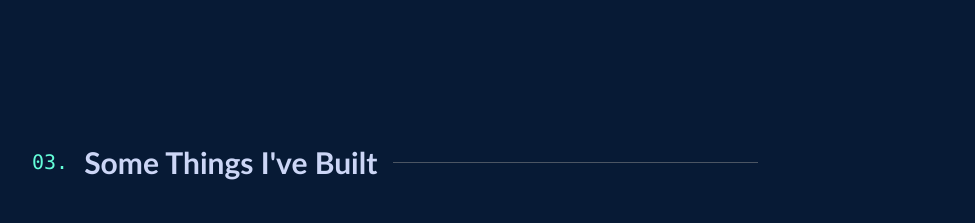
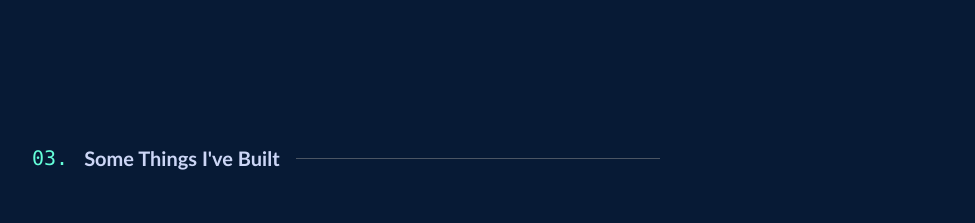
Before and after one commit to Ali-Azhar128/portfolio, a Next.js app: page / in a window 1280 px wide. Shown: the part 2240-2463 px from the top of the page, without its empty margins (152-1127 px from the left). Built offline with nearby package versions, Linux system fonts and the light colour scheme.

Commit message:
Fixed UI Bugs

```diff
--- a/src/app/globals.css
+++ b/src/app/globals.css
@@ -369,6 +369,7 @@ nav{
 .contactHeading{
   font-size: clamp(40px, 8vw, 70px);
   text-wrap: nowrap;
+  white-space: nowrap;
 }
 
 
--- a/src/components/ContactMe.tsx
+++ b/src/components/ContactMe.tsx
@@ -17,10 +17,10 @@ const ContactMe = () => {
   const subject = 'Hello!';
   const body = 'I would like to get in touch with you.';
   return (
-    <div className='hidden1 logo w-full min-h-[80vh] max-w-[50%] m-auto flex flex-col justify-center items-center space-y-5' ref={sectionRef}>
+    <div className='hidden1 logo w-full min-h-[80vh] max-w-[80%] md:max-w-[50%] m-auto flex flex-col justify-center items-center space-y-5' ref={sectionRef}>
         <p className='text-primary-color font-mono'><span className='text-sm text-primary-color font-thin'>04. </span>What's Next?</p>
         <p className='contactHeading text-heading-color text-6xl font-semibold font-calibre'>Get In Touch</p>
-        <p className='text-[#8892af] font-calibre text-center text-lg'>I’m currently exploring new opportunities, and my inbox is always open. Whether you have a role to discuss or just want to connect, feel free to reach out, and I’ll do my best to get back to you!</p>
+        <p className='text-[#8892af] font-calibre text-center md:text-lg text-base leading-tight'>I’m currently exploring new opportunities, and my inbox is always open. Whether you have a role to discuss or just want to connect, feel free to reach out, and I’ll do my best to get back to you!</p>
         <AnimatedButton text='Say Hello' link={`mailto:${email}?subject=${encodeURIComponent(subject)}&body=${encodeURIComponent(body)}`}/>
     </div>
   )
--- a/src/components/Main/MyWork.tsx
+++ b/src/components/Main/MyWork.tsx
@@ -22,7 +22,13 @@ const MyWork = () => {
 
   return (
     <div className="hidden1 logo w-[95%] min-h-[80vh] mx-auto flex flex-col" ref={sectionRef}>
-        <Heading num="03." heading="Some Things I've Built"/>
+        <div className="flex items-center space-x-4 min-h-full">
+        <p className="hidden1 logo font-mono text-xl text-primary-color font-light">03.</p>
+        <p className="heading hidden1 logo text-heading-color whitespace-nowrap text-xl font-bold min-w-fit">Some Things I've Built</p>
+        <div className='hidden1 logo pt-0 w-[40%] h-[1px] bg-gray-600'>
+
+        </div>
+    </div>
 
         <ProjectShowcase name="ShopEase" description="ShopEase is a full-stack e-commerce platform I built to master the MERN stack. Unlike basic tutorials, this project dives deep, covering everything from MongoDB integration to advanced features like admin order management. By the end, I deployed a fully functional store that highlights my expertise and serves as a standout piece in my portfolio." path="/assets/Shop-Ease.png" linkToGithub="https://github.com/Ali-Azhar128" linkToProject="https://shopease-2wtu.onrender.com" technologies={['React.js', 'MongoDB', 'Express', 'JWT']} leftAligned={true}/>
         <div className="mt-4 md:mt-32"></div>
--- a/src/components/Main/ProjectShowcase.tsx
+++ b/src/components/Main/ProjectShowcase.tsx
@@ -23,13 +23,13 @@ const ProjectShowcase: React.FC<ProjectShowcaseProps> = ({ name, description, pa
 
 
         <div className="mt-14  grid grid-cols-12 relative h-max flex items-center" >
-            <div className={`contentArea flex flex-col justify-center min-h-full md:h-fit box-border p-4 md:bg-transparent bg-[#112240] opacity-90 md:opacity-100 row-span-full z-20 sm:col-start-1 sm:col-span-full  ${mdClasses} ${lgClasses} ${colSpanClasses} ${textAlignClasses}`}>
+            <div className={`contentArea h-full rounded-md flex flex-col justify-center min-h-full md:h-fit box-border p-4 md:bg-transparent bg-[#112240] opacity-90 md:opacity-100 row-span-full z-20 sm:col-start-1 sm:col-span-full  ${mdClasses} ${lgClasses} ${colSpanClasses} ${textAlignClasses}`}>
                 <p className="text-primary-color text-xs font-mono mb-1">Featured Project</p>
                 <Link href={linkToProject} target="_blank" className="text-2xl font-bold text-heading-color mb-3 cursor-pointer hover:text-primary-color transition-colors duration-150">{name}</Link>
                 <div className="md:shadow-lg min-w-fit min-h-10 md:bg-[#112240] rounded-md md:py-6 md:px-4 text-[#8892af]">
                     <p className="min-h-fit">{description}</p>
                 </div>
-                <ul className={`flex ${leftAligned ? 'justify-end' : 'justify-start'} text-sm font-mono space-x-6 mt-2 text-[#8892af]`}>
+                <ul className={`flex ${leftAligned ? 'justify-end' : 'justify-start'} overflow-x-auto w-full text-sm font-mono space-x-6 mt-2 text-[#8892af]`}>
                     {technologies.map((el) => {
                         return <li key={el}>{el}</li>
                     })}
--- a/tailwind.config.ts
+++ b/tailwind.config.ts
@@ -16,7 +16,7 @@ const config: Config = {
         'calibre': ['Calibre', 'sans-serif'],
       },
       screens: {
-        sm: '400px', // Change the sm breakpoint to 510px
+        sm: '240px', // Change the sm breakpoint to 510px
       },
       colors: {
         'primary-color': '#64ffda',
```
